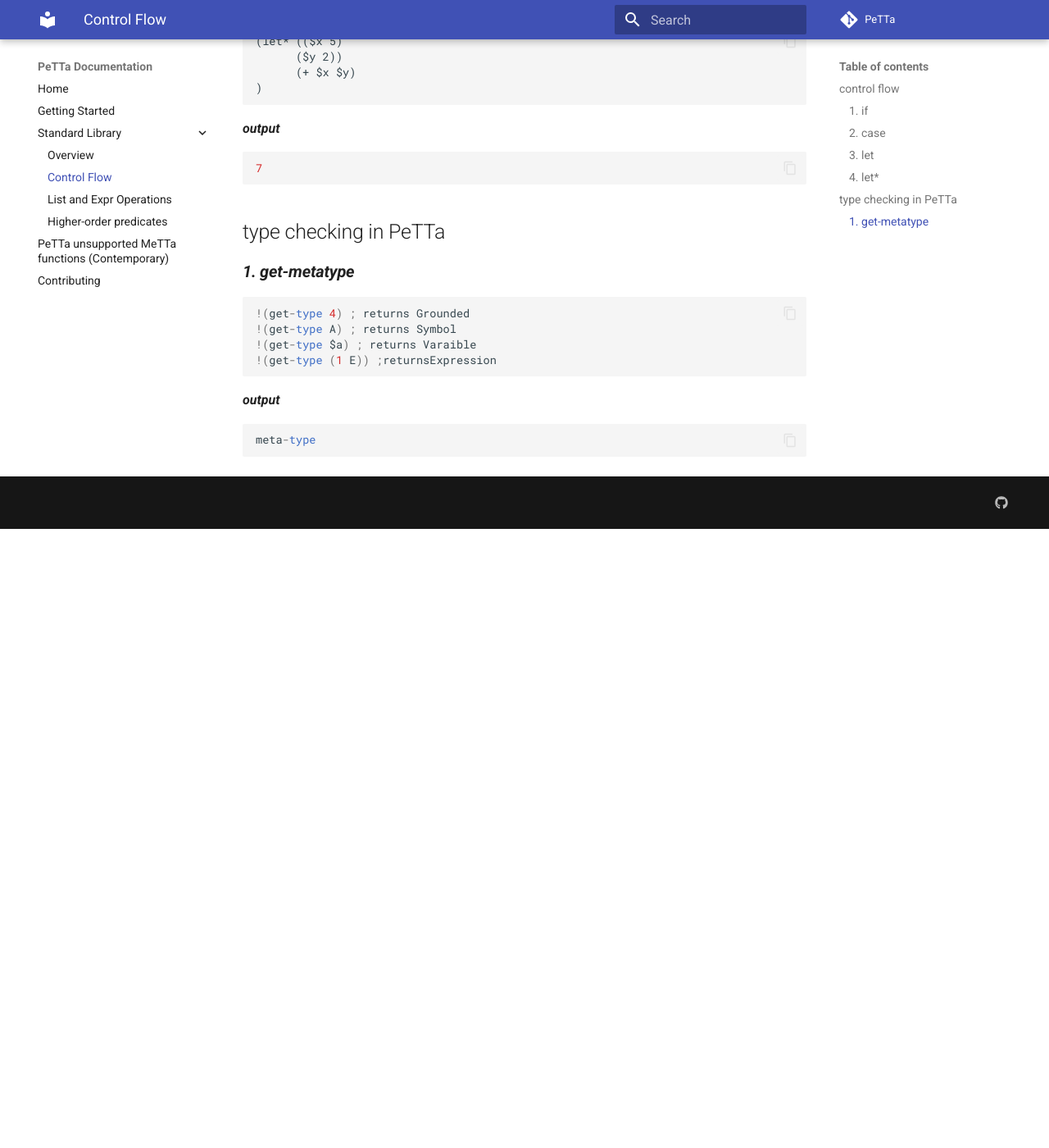
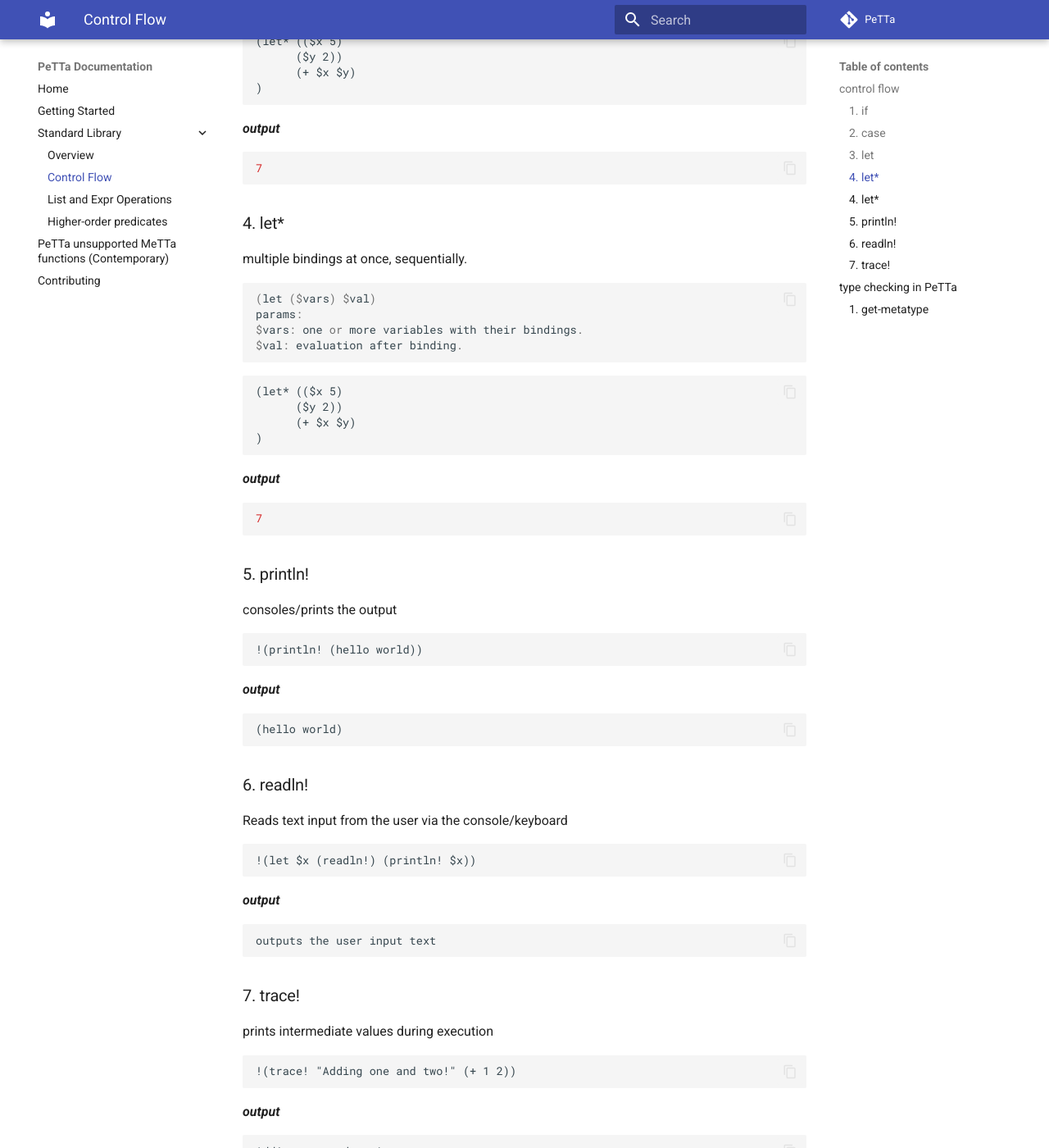
Before and after one commit to yabuz87/PeTTa_docs, an MkDocs documentation site: the page built from docs/standard-library/control-flow.md, in a window 1280 px wide and 1400 px high, scrolled down 1400 px. Shown: the whole window at 82% size. Built offline with MkDocs 1.6.1 and Material for MkDocs 9.7.7, drawn with Linux system fonts in a browser that asks for light colours; comment, search, counter and statistics services are not loaded; before the commit the page ends 2045 px from its top, so only the background shows below that.

Commit message:
added some existing and new functions

````diff
--- a/docs/standard-library/control-flow.md
+++ b/docs/standard-library/control-flow.md
@@ -59,6 +59,55 @@ $val: evaluation after binding.
 ```metta
 7
 ```
+### 4. let*
+multiple bindings at once, sequentially.
+```
+(let ($vars) $val)
+params:
+$vars: one or more variables with their bindings.
+$val: evaluation after binding.
+```
+```metta
+(let* (($x 5)
+      ($y 2))
+      (+ $x $y)
+)
+```
+***output***
+```metta
+7
+```
+### 5. println!
+consoles/prints the output
+
+```metta
+!(println! (hello world))
+```
+***output***
+```metta
+(hello world)
+```
+### 6. readln!
+Reads text input from the user via the console/keyboard
+
+```metta
+!(let $x (readln!) (println! $x))
+```
+***output***
+```metta
+outputs the user input text
+```
+### 7. trace!
+prints intermediate values during execution
+
+```metta
+!(trace! "Adding one and two!" (+ 1 2))
+```
+***output***
+```metta
+Adding one and two!
+(3)
+```
 
 ## type checking in PeTTa
 ### ***1. get-metatype***
````
Also changed, not shown: docs/standard-library/not-working-std-functions.md (+4 -4 lines).
